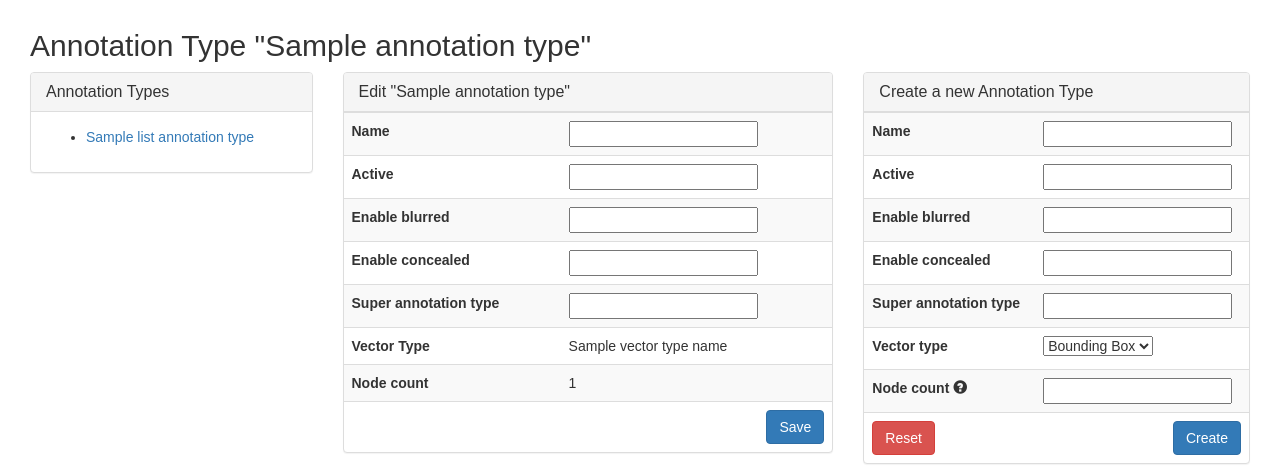
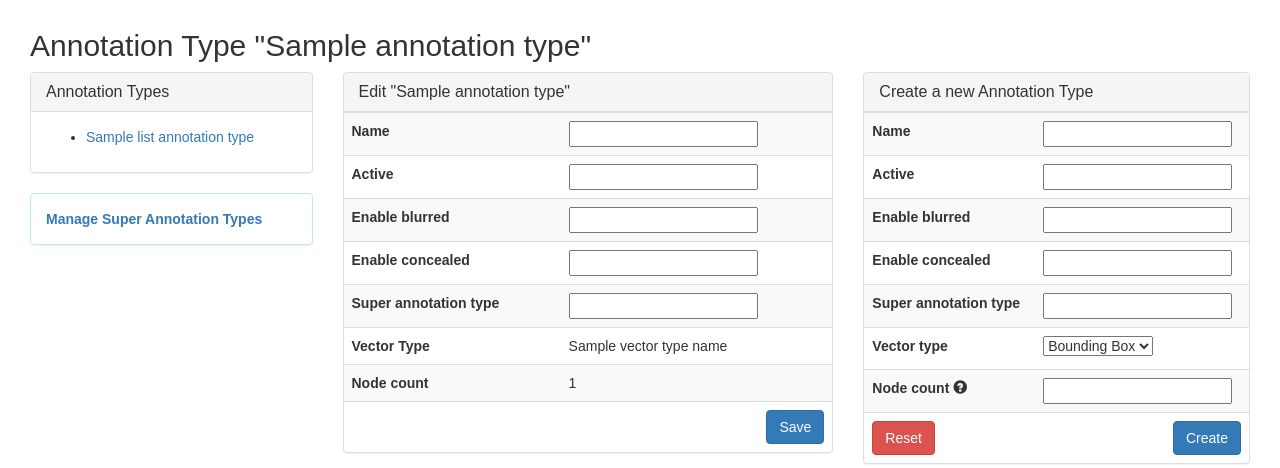
Before and after one commit to Janani2024/imagetagger_dashboard, a Django app: template src/imagetagger/administration/templates/administration/annotation_type.html in a window 1280 px wide. Shown: the part 51-519 px from the top of the page. Run offline with Django 3.2, Linux system fonts and the light colour scheme; the template is opened without the code that fills it: most values are stand-ins (such as "Sample title", 1, 10 or a date in 2020); form fields are guessed from the names that the template uses; some libraries are stand-ins or nearby versions.

Commit message:
Add navigation links between Annotation Type and Super Annotation Type admin pages
Co-Authored-By: Claude Opus 4.6 <noreply@anthropic.com>

```diff
--- a/src/imagetagger/administration/templates/administration/annotation_types_list.html
+++ b/src/imagetagger/administration/templates/administration/annotation_types_list.html
@@ -22,3 +22,10 @@
         </ul>
     </div>
 </div>
+<div class="panel panel-info">
+    <div class="panel-body">
+        <a href="{% url 'administration:super_annotation_types' %}">
+            <b>Manage Super Annotation Types</b>
+        </a>
+    </div>
+</div>
```
Also changed, not shown: src/imagetagger/administration/templates/administration/super_annotation_type.html (+7 -0 lines).
